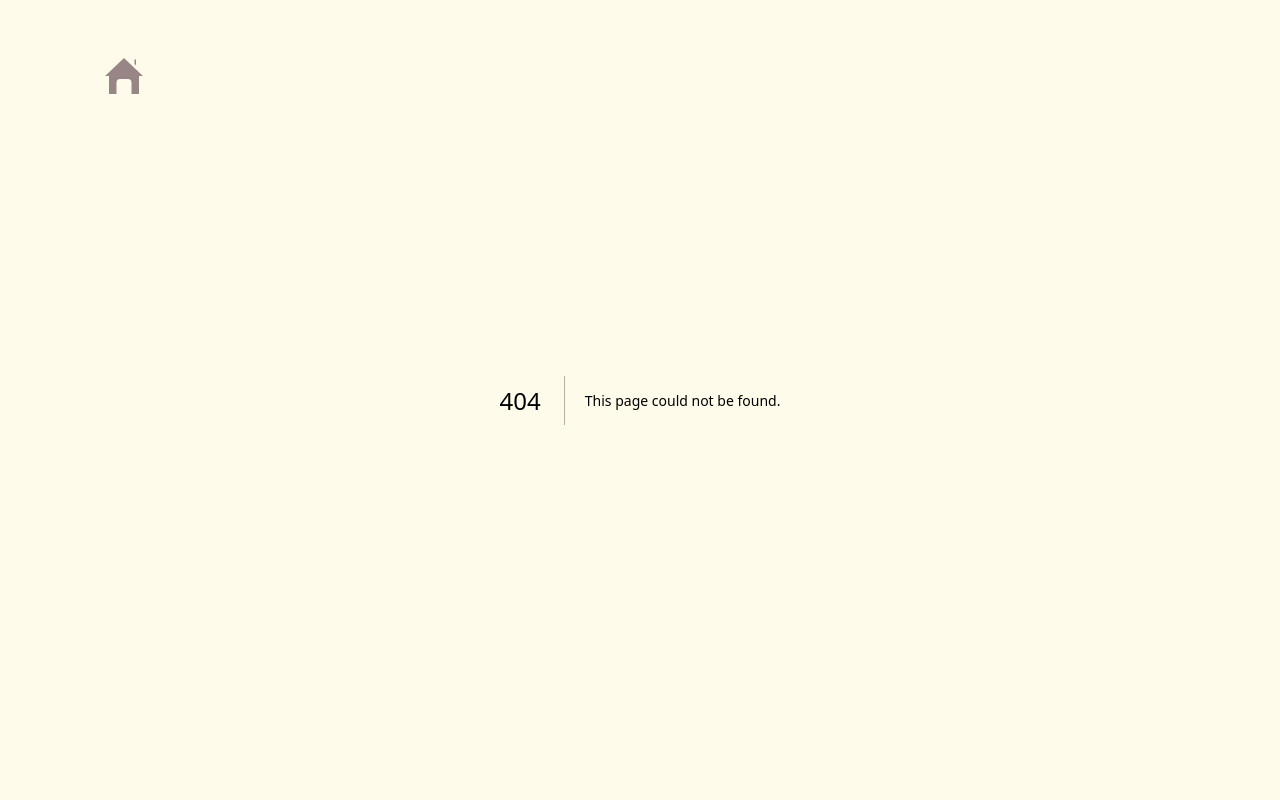
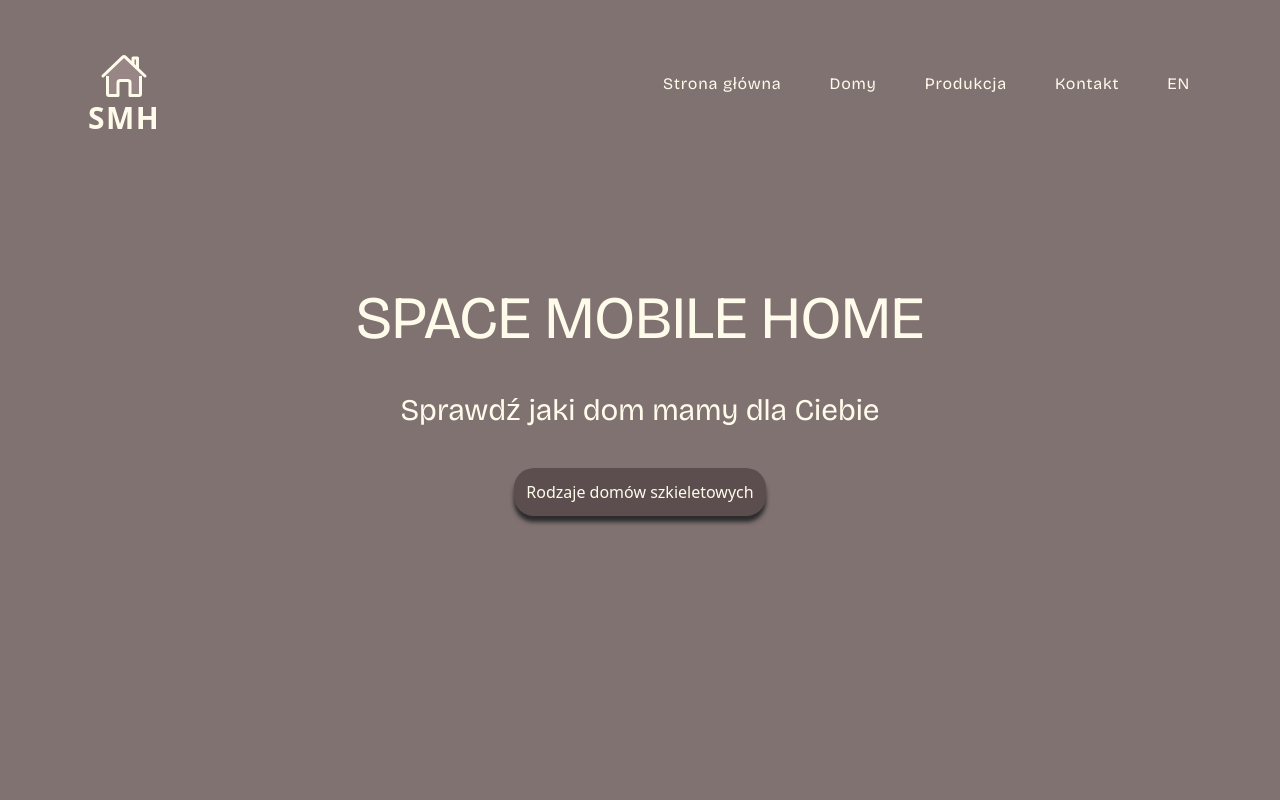
Before and after one commit to designByMilencja/frame-houses, a Next.js app: page /contact in a window 1280 px wide. Before the commit this address had no page. Shown: the top 800 px of the page. Built offline with nearby package versions, Linux system fonts and the light colour scheme.

Commit message:
feat(contact): created contact path

```diff
--- /dev/null
+++ b/app/contact/page.jsx
@@ -0,0 +1,15 @@
+import HeaderHome from "@/components/home/HeaderHome";
+
+export default function Houses() {
+    return (
+        <>
+            <section id="contact"
+                     className="max-w-[1700px] flex justify-center items-center w-full h-screen text-primary relative bg-light">
+                <HeaderHome h1="Space Mobile Home" h2="Sprawdź jaki dom mamy dla Ciebie" text="Rodzaje domów szkieletowych"/>
+            </section>
+            <section id="houses-types"
+                     className=" max-w-[1700px] flex justify-center items-center w-full text-primary relative">
+            </section>
+        </>
+    )
+}
```
